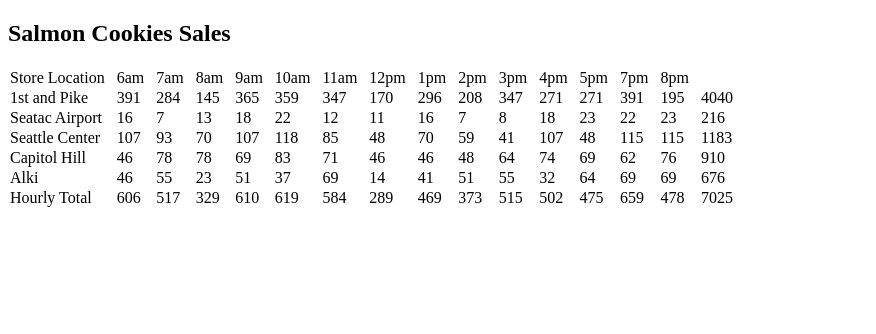
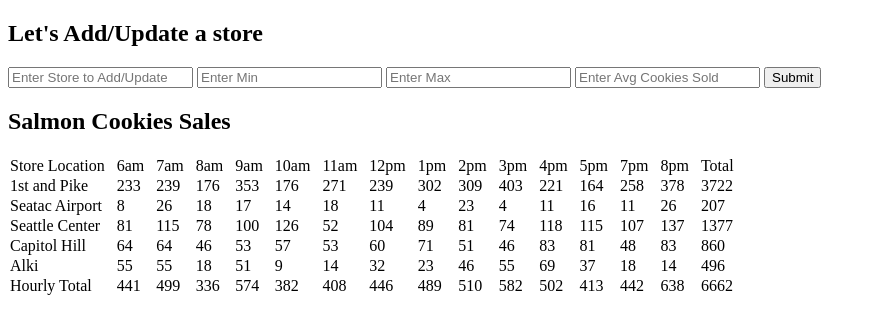
Before and after one commit to chidrome/cookie-stand, a plain HTML site: page sales.html in a window 1280 px wide. Shown: the whole page, without its empty margins (0-876 px from the left). Drawn offline with Linux system fonts and the light colour scheme.

Commit message:
form created and addStore function referenced

```diff
--- a/js/app.js
+++ b/js/app.js
@@ -19,10 +19,46 @@ var storeHours = [
   '7pm',
   '8pm',
 ];
+var submitBtn = document.getElementById('submitButton');
+var store = document.getElementById('store');
+var min = document.getElementById('min');
+var max = document.getElementById('max');
+var avgCookie = document.getElementById('avgCookie');
 
 // wait till the dom content loads before running the scripts
 document.addEventListener('DOMContentLoaded', () => {
 
+  populateTable();
+  submitBtn.addEventListener('click', addStore);
+
+});
+
+// Constructor function
+function Store(locationName, min, max, cookiePerSale, elId){
+  this.location = locationName;
+  this.minCustomer = min;
+  this.maxCustomer = max;
+  this.avgCookiePerSale = cookiePerSale;
+  this.elementId = elId;
+  this.cookiesPerHour = [];
+}
+
+// create store instances and store it in an array
+
+allStores.push(new Store('1st and Pike', 23, 65, 6.3, 'pike'));
+allStores.push(new Store('Seatac Airport', 3, 24, 1.2, 'seatac'));
+allStores.push(new Store('Seattle Center', 11, 38, 3.7, 'seattleCenter'));
+allStores.push(new Store('Capitol Hill', 20, 38, 2.3, 'capitolHill'));
+allStores.push(new Store('Alki', 2, 16, 4.6, 'alki'));
+
+/////////////////// Helper functions ///////////////////
+
+function addStore(e){
+  e.preventDefault();
+  console.log(store.value, parseInt(min.value), parseInt(max.value), parseInt(avgCookie.value));
+}
+
+function populateTable(){
   // add the header row
   let headerTr = document.createElement('tr');
   let elTd = document.createElement('td');
@@ -56,6 +92,7 @@ document.addEventListener('DOMContentLoaded', () => {
   }
   // add the footer row
   let footerTr = document.createElement('tr');
+  let footerTd = document.createElement('td');
   let totalCookies = 0;
   footerTr.textContent = 'Hourly Total';
   for(let i = 0; i < storeHours.length; i++){
@@ -69,24 +106,6 @@ document.addEventListener('DOMContentLoaded', () => {
     totalCookies = totalCookies + hourlyTotal;
   }
   table.appendChild(footerTr);
-  elTd.textContent = totalCookies;
-  footerTr.appendChild(elTd);
-});
-
-// Constructor function
-function Store(locationName, min, max, cookiePerSale, elId){
-  this.location = locationName;
-  this.minCustomer = min;
-  this.maxCustomer = max;
-  this.avgCookiePerSale = cookiePerSale;
-  this.elementId = elId;
-  this.cookiesPerHour = [];
+  footerTd.textContent = totalCookies;
+  footerTr.appendChild(footerTd);
 }
-
-// create store instances and store it in an array
-
-allStores.push(new Store('1st and Pike', 23, 65, 6.3, 'pike'));
-allStores.push(new Store('Seatac Airport', 3, 24, 1.2, 'seatac'));
-allStores.push(new Store('Seattle Center', 11, 38, 3.7, 'seattleCenter'));
-allStores.push(new Store('Capitol Hill', 20, 38, 2.3, 'capitolHill'));
-allStores.push(new Store('Alki', 2, 16, 4.6, 'alki'));
--- a/sales.html
+++ b/sales.html
@@ -8,6 +8,14 @@
   <link rel="stylesheet" type="text/css" media="screen" href="css/style.css">
 </head>
 <body>
+  <h2>Let's Add/Update a store</h2>
+  <form>
+      <input type="text" id="store" placeholder="Enter Store to Add/Update">
+      <input type="text" id="min" placeholder="Enter Min">
+      <input type="text" id="max" placeholder="Enter Max">
+      <input type="text" id="avgCookie" placeholder="Enter Avg Cookies Sold">
+      <input type="submit" onSubmit=addStore() id="submitButton">
+    </form>
   <h2>Salmon Cookies Sales</h2>
 
   <table id="storesTable">
```
